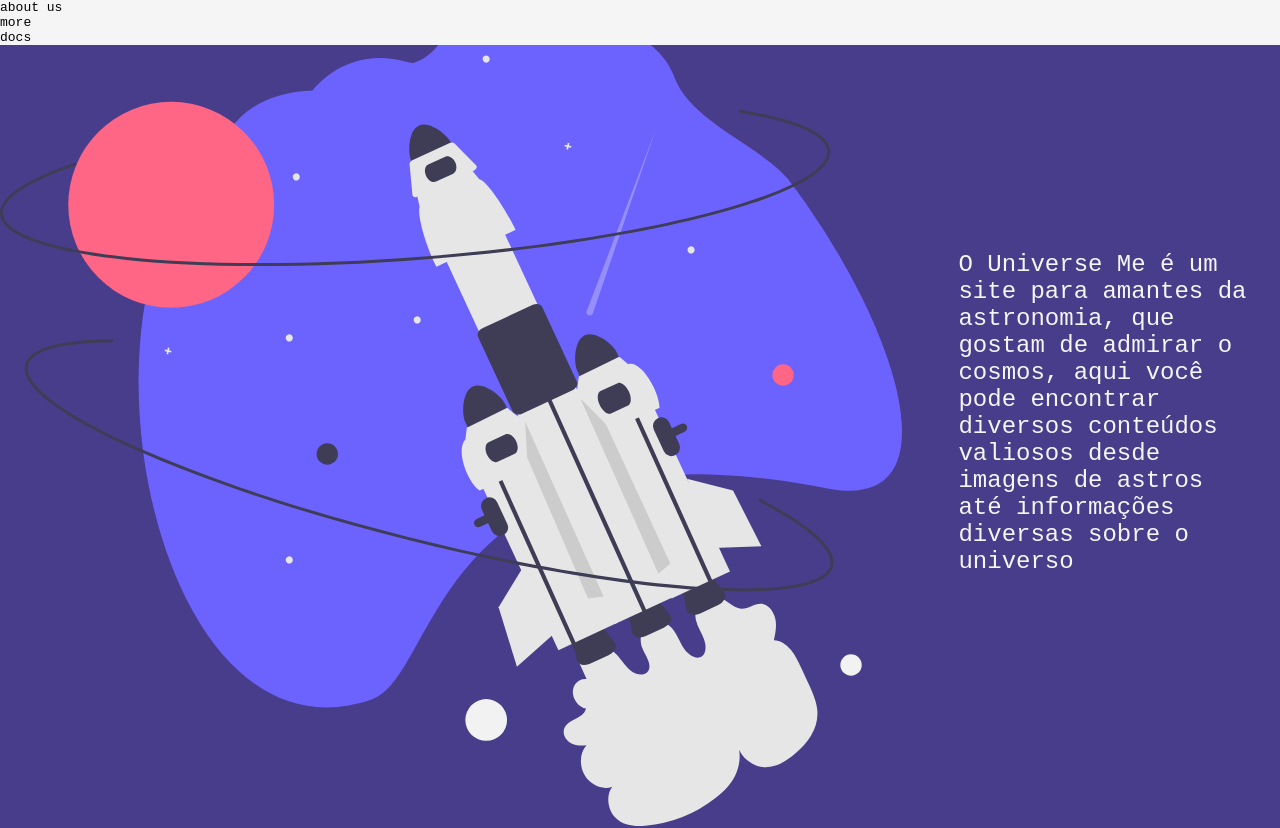
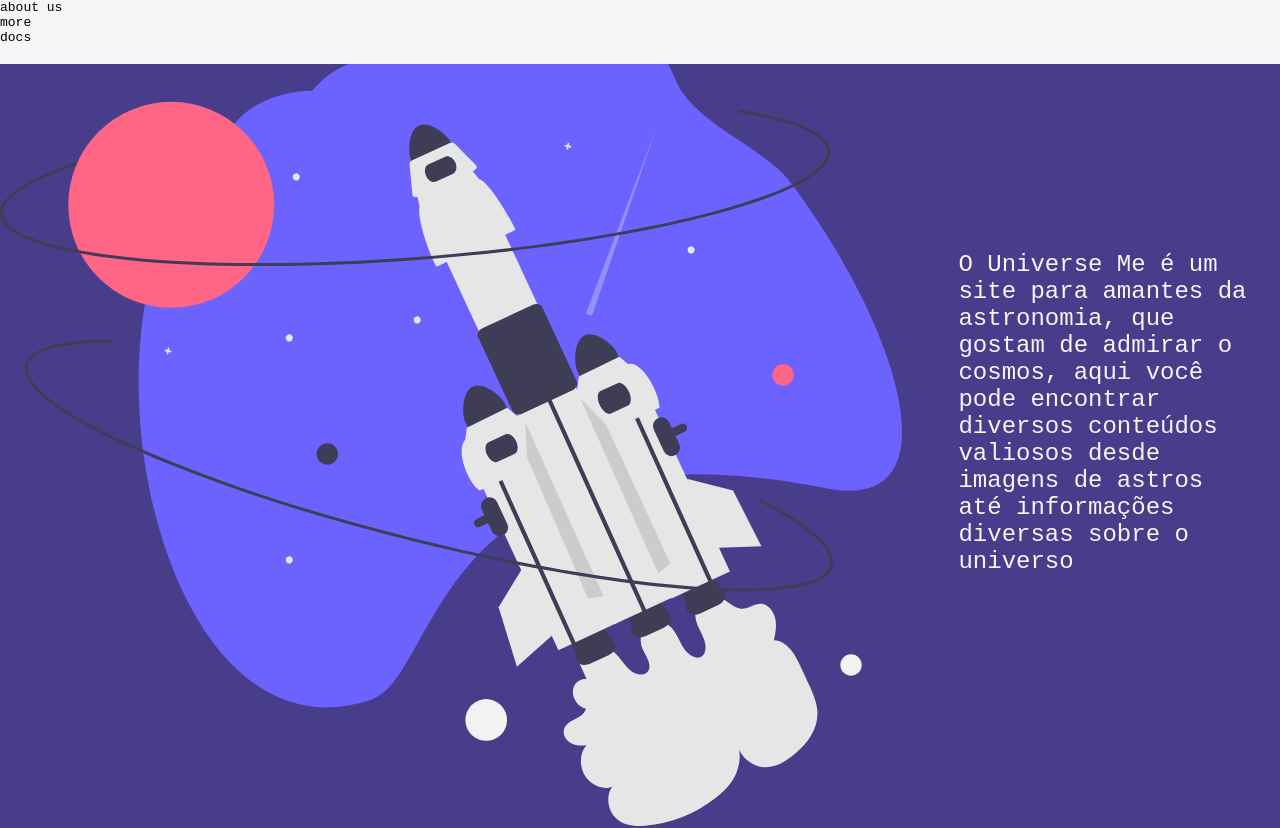
Before and after one commit to Luc4sGomes/UniverseMe, a website: page index.html in a window 1280 px wide. Shown: the top 828 px of the page. Drawn offline with Linux system fonts and the light colour scheme.

Commit message:
added adjustes

```diff
--- a/src/css/style.css
+++ b/src/css/style.css
@@ -11,10 +11,9 @@ body {
   width: 100vw;
 }
 
-.container-header{
+.container-header {
   background-color: whitesmoke;
-  height: 64
-  px;
+  height: 64px;
   position: fixed;
   width: 100%;
 }
@@ -66,7 +65,6 @@ h2 {
   text-align: center;
 }
 
-
 .keep-info-cards {
   text-decoration: none;
 }
@@ -84,17 +82,16 @@ footer {
   font-style: normal;
 }
 
-
 body::-webkit-scrollbar {
-  width: 12px;               /* width of the entire scrollbar */
+  width: 12px; /* width of the entire scrollbar */
 }
 
 body::-webkit-scrollbar-track {
-  background: white;        /* color of the tracking area */
+  background: white; /* color of the tracking area */
 }
 
 body::-webkit-scrollbar-thumb {
-  background-color:  #483d8b;    /* color of the scroll thumb */
-  border-radius: 20px;       /* roundness of the scroll thumb */
-  border: 3px solid gray;  /* creates padding around scroll thumb */
+  background-color: #483d8b; /* color of the scroll thumb */
+  border-radius: 20px; /* roundness of the scroll thumb */
+  border: 3px solid gray; /* creates padding around scroll thumb */
 }
```
